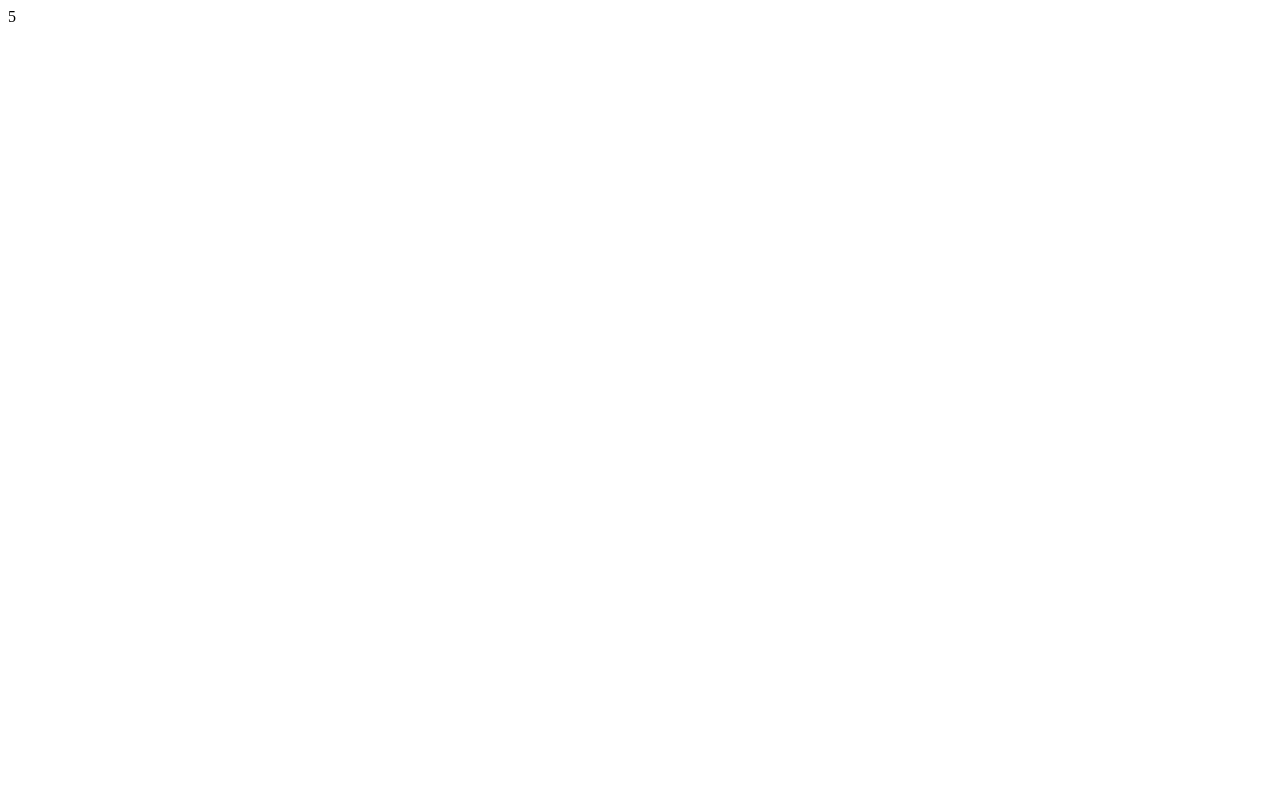
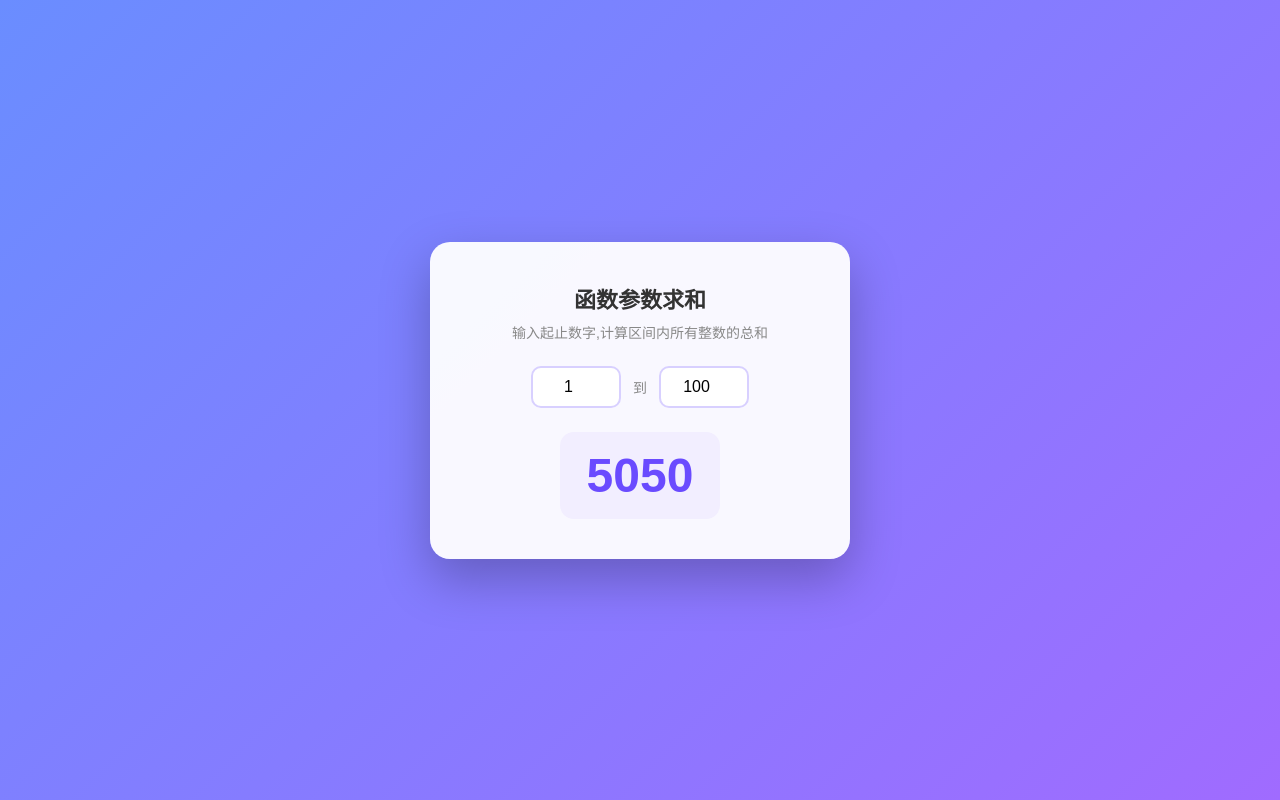
Before and after one commit to GinTama12/Myjavascript1, a plain HTML site: page js/函数参数.html in a window 1280 px wide. Drawn offline with Linux system fonts and the light colour scheme.

Commit message:
函数案例
Signed-off-by: HuiZhen <33390781+GinTama12@users.noreply.github.com>

```diff
--- a/js/函数参数.html
+++ b/js/函数参数.html
@@ -1,21 +1,120 @@
 <!DOCTYPE html>
-<html lang="en">
+<html lang="zh-CN">
 
 <head>
   <meta charset="UTF-8">
   <meta name="viewport" content="width=device-width, initial-scale=1.0">
-  <title>Document</title>
+  <title>函数参数求和</title>
+  <style>
+    * {
+      box-sizing: border-box;
+    }
+
+    body {
+      min-height: 100vh;
+      margin: 0;
+      display: grid;
+      place-items: center;
+      font-family: "Microsoft YaHei", Arial, sans-serif;
+      background: linear-gradient(135deg, #6a8dff 0%, #a06bff 100%);
+    }
+
+    .card {
+      width: min(90%, 420px);
+      padding: 40px 32px;
+      text-align: center;
+      background: rgba(255, 255, 255, 0.95);
+      border-radius: 20px;
+      box-shadow: 0 20px 50px rgba(0, 0, 0, 0.25);
+    }
+
+    .card h1 {
+      margin: 0 0 8px;
+      font-size: 22px;
+      color: #333;
+    }
+
+    .card p {
+      margin: 0 0 24px;
+      color: #888;
+      font-size: 14px;
+    }
+
+    .result {
+      display: inline-block;
+      min-width: 160px;
+      padding: 16px 24px;
+      font-size: 48px;
+      font-weight: bold;
+      color: #6a4bff;
+      background: #f2eeff;
+      border-radius: 14px;
+    }
+
+    .inputs {
+      display: flex;
+      align-items: center;
+      justify-content: center;
+      gap: 12px;
+      margin-bottom: 24px;
+    }
+
+    .inputs input {
+      width: 90px;
+      padding: 10px 12px;
+      font-size: 16px;
+      text-align: center;
+      border: 2px solid #d8d0ff;
+      border-radius: 10px;
+      outline: none;
+    }
+
+    .inputs input:focus {
+      border-color: #6a4bff;
+    }
+
+    .inputs span {
+      color: #888;
+      font-size: 14px;
+    }
+  </style>
 </head>
 
 <body>
+  <main class="card">
+    <h1>函数参数求和</h1>
+    <p>输入起止数字,计算区间内所有整数的总和</p>
+    <div class="inputs">
+      <input type="number" id="num1" value="1">
+      <span>到</span>
+      <input type="number" id="num2" value="100">
+    </div>
+    <output class="result" id="result"></output>
+  </main>
+
   <script>
-    function getSum(j, k) {
-      // let sum = 0;
+    function getSum(num1, num2) {
+      let sum = 0;
+      for (let i = num1; i <= num2; i++) {
+        sum += i;
 
-      let sum = j + k;
-      document.write(sum);
+      }
+      return sum;
     }
-    getSum(2, 3);
+
+    const num1Input = document.getElementById('num1');
+    const num2Input = document.getElementById('num2');
+    const resultEl = document.getElementById('result');
+
+    function updateResult() {
+      const num1 = Number(num1Input.value);
+      const num2 = Number(num2Input.value);
+      resultEl.textContent = getSum(num1, num2);
+    }
+
+    num1Input.addEventListener('input', updateResult);
+    num2Input.addEventListener('input', updateResult);
+    updateResult();
   </script>
 
 </body>
```
Also changed, not shown: js/函数案例.html (added, +37 -0 lines), js/函数返回值.html (added, +27 -0 lines), js/匿名函数.html (added, +26 -0 lines), js/求最大值函数.html (added, +32 -0 lines).
